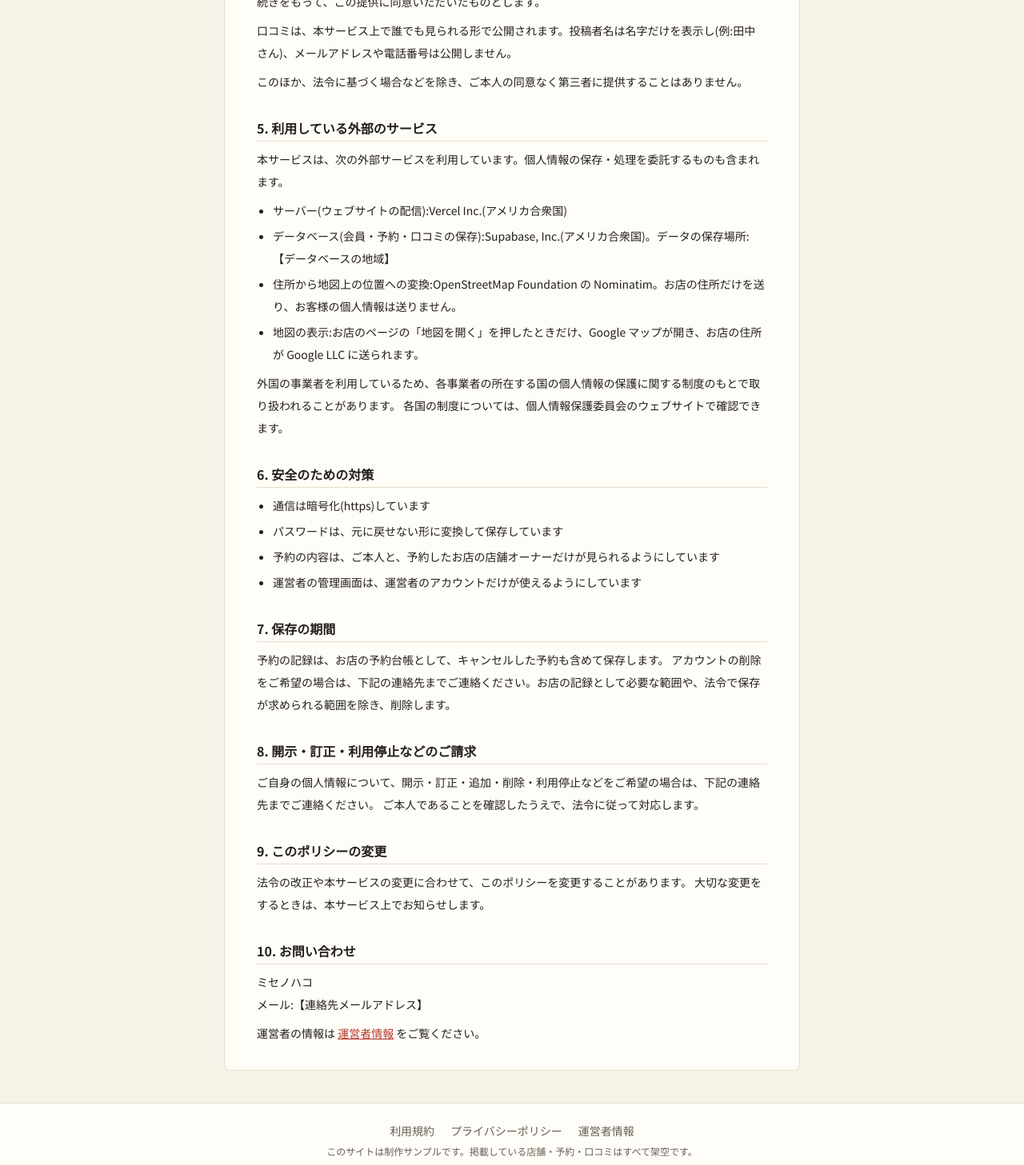
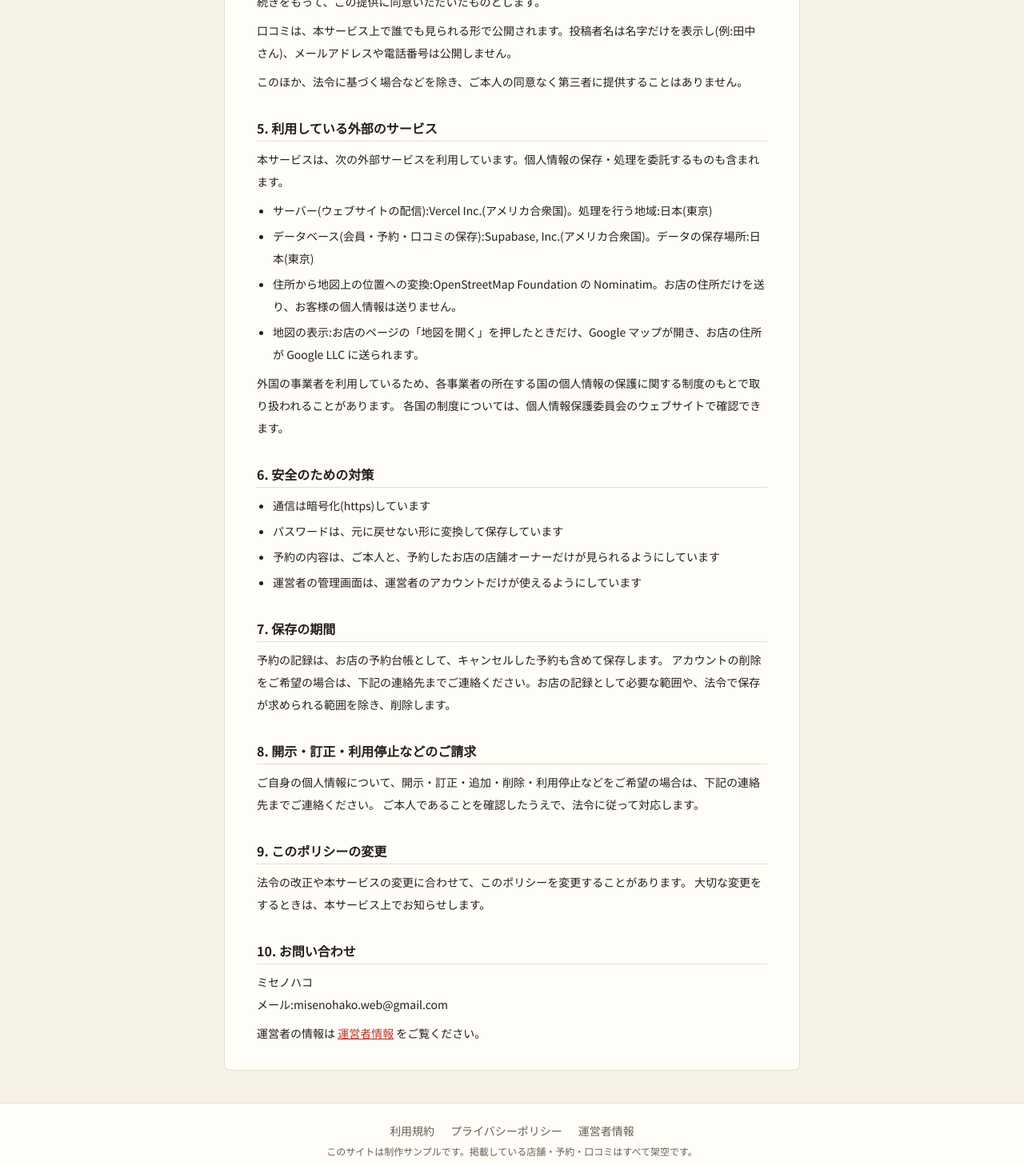
Before and after one commit to ShunkiKusaka/restaurant-booking-app, a Next.js app: page /privacy in a window 1280 px wide. Shown: the part 1350-2807 px from the top of the page at 80% size. Built offline with nearby package versions, Linux system fonts and the light colour scheme; no server answers.

Commit message:
Update README and site info for legal pages

```diff
--- a/app/privacy/page.tsx
+++ b/app/privacy/page.tsx
@@ -63,8 +63,8 @@ export default function PrivacyPage() {
         <p>本サービスは、次の外部サービスを利用しています。個人情報の保存・処理を委託するものも含まれます。</p>
         <LegalList
           items={[
-            <>サーバー(ウェブサイトの配信):Vercel Inc.(アメリカ合衆国)</>,
-            <>データベース(会員・予約・口コミの保存):Supabase, Inc.(アメリカ合衆国)。データの保存場所:【データベースの地域】</>,
+            <>サーバー(ウェブサイトの配信):Vercel Inc.(アメリカ合衆国)。処理を行う地域:日本(東京)</>,
+            <>データベース(会員・予約・口コミの保存):Supabase, Inc.(アメリカ合衆国)。データの保存場所:日本(東京)</>,
             <>住所から地図上の位置への変換:OpenStreetMap Foundation の Nominatim。お店の住所だけを送り、お客様の個人情報は送りません。</>,
             <>地図の表示:お店のページの「地図を開く」を押したときだけ、Google マップが開き、お店の住所が Google LLC に送られます。</>,
           ]}
--- a/lib/site.ts
+++ b/lib/site.ts
@@ -3,8 +3,8 @@
 
 export const SITE_NAME = "飲食店予約";
 export const OPERATOR_NAME = "ミセノハコ";
-export const OPERATOR_REPRESENTATIVE = "【代表者名】";
-export const CONTACT_EMAIL = "【連絡先メールアドレス】";
+export const OPERATOR_REPRESENTATIVE = "日下駿希";
+export const CONTACT_EMAIL = "misenohako.web@gmail.com";
 
 /** 各ページの「制定日・改定日」 */
 export const LEGAL_UPDATED_AT = "2026年9月30日";
```
Also changed, not shown: 1 other file (tests, documents, lock files or other folders).
